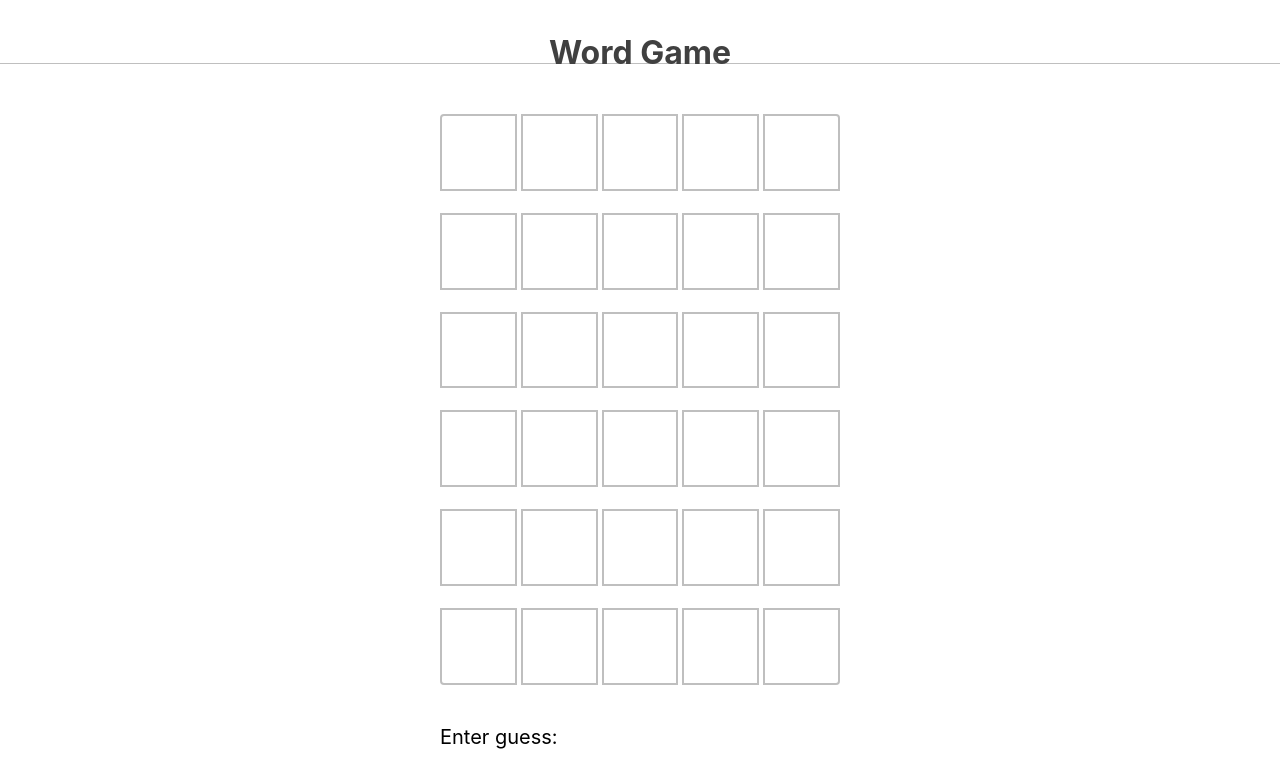
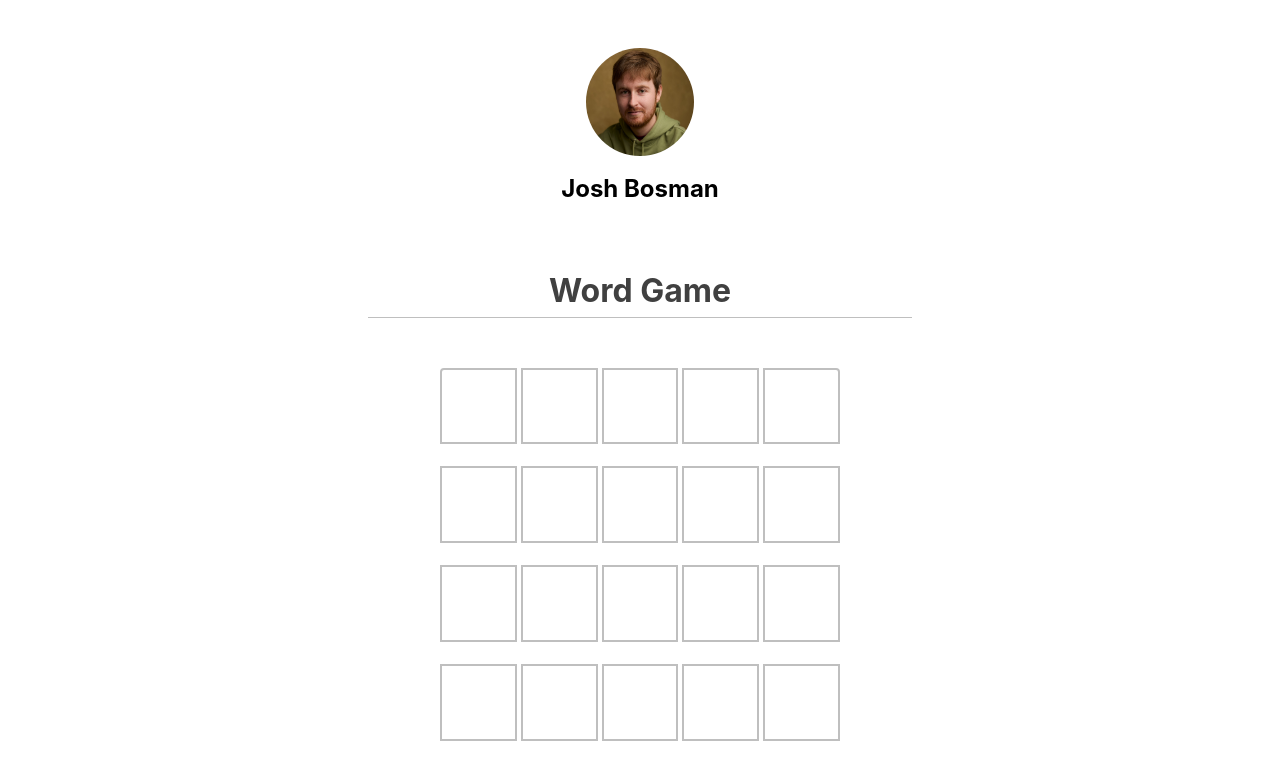
Before and after one commit to Jabzilla/next-js, a Next.js app: page /bosdle in a window 1280 px wide. Shown: the top 759 px of the page. Built offline with nearby package versions, Linux system fonts and the light colour scheme.

Commit message:
Fix layout

```diff
--- a/components/bosdle/Bosdle.styled.ts
+++ b/components/bosdle/Bosdle.styled.ts
@@ -7,6 +7,7 @@ export const PageTitle = styled.h1`
   font-size: 2rem;
   line-height: var(--header-height);
   text-align: center;
+  margin-bottom: 2rem;
 
   @media (max-width: 25rem) {
     font-size: 1.25rem;
--- a/pages/bosdle.tsx
+++ b/pages/bosdle.tsx
@@ -13,6 +13,7 @@ import {
   GuessResults,
   Wrapper,
 } from "../components/bosdle/Bosdle.styled";
+import Layout from "../components/layout";
 
 export default function Bosdle() {
   const [answer, setAnswer] = useState(sample(WORDS));
@@ -23,9 +24,12 @@ export default function Bosdle() {
   });
 
   return (
+    <Layout>
       <Wrapper>
         <Header />
-      {guesses.includes(answer) && <HappyBanner numGuesses={guesses.length} />}
+        {guesses.includes(answer) && (
+          <HappyBanner numGuesses={guesses.length} />
+        )}
         {guesses.length === NUM_OF_GUESSES_ALLOWED &&
           !guesses.includes(answer) && <SadBanner answer={answer} />}
         <GameWrapper>
@@ -33,5 +37,6 @@ export default function Bosdle() {
           <Input setGuesses={setGuesses} />
         </GameWrapper>
       </Wrapper>
+    </Layout>
   );
 }
--- a/pages/cv.tsx
+++ b/pages/cv.tsx
@@ -4,7 +4,7 @@ import utilStyles from "../styles/utils.module.css";
 
 export default function CV() {
   return (
-    <Layout home>
+    <Layout>
       <Head>
         <title>{siteTitle}</title>
       </Head>
--- a/pages/posts/[id].tsx
+++ b/pages/posts/[id].tsx
@@ -23,7 +23,7 @@ export async function getStaticPaths() {
 
 export default function Post({ postData }) {
   return (
-    <Layout home>
+    <Layout>
       <Head>
         <title>{postData.title}</title>
       </Head>
--- a/styles/global.css
+++ b/styles/global.css
@@ -2,7 +2,7 @@ html {
   overflow-y: scroll;
 
   --game-spacing: 32px;
-  --header-height: 4rem;
+  --header-height: 6rem;
 
   --color-success: hsl(150deg 70% 30%);
   --color-warning: hsl(50deg 100% 30%);
```
Also changed, not shown: components/layout.tsx (+7 -1 lines). Lines whose indentation alone changed are shown as unchanged.
